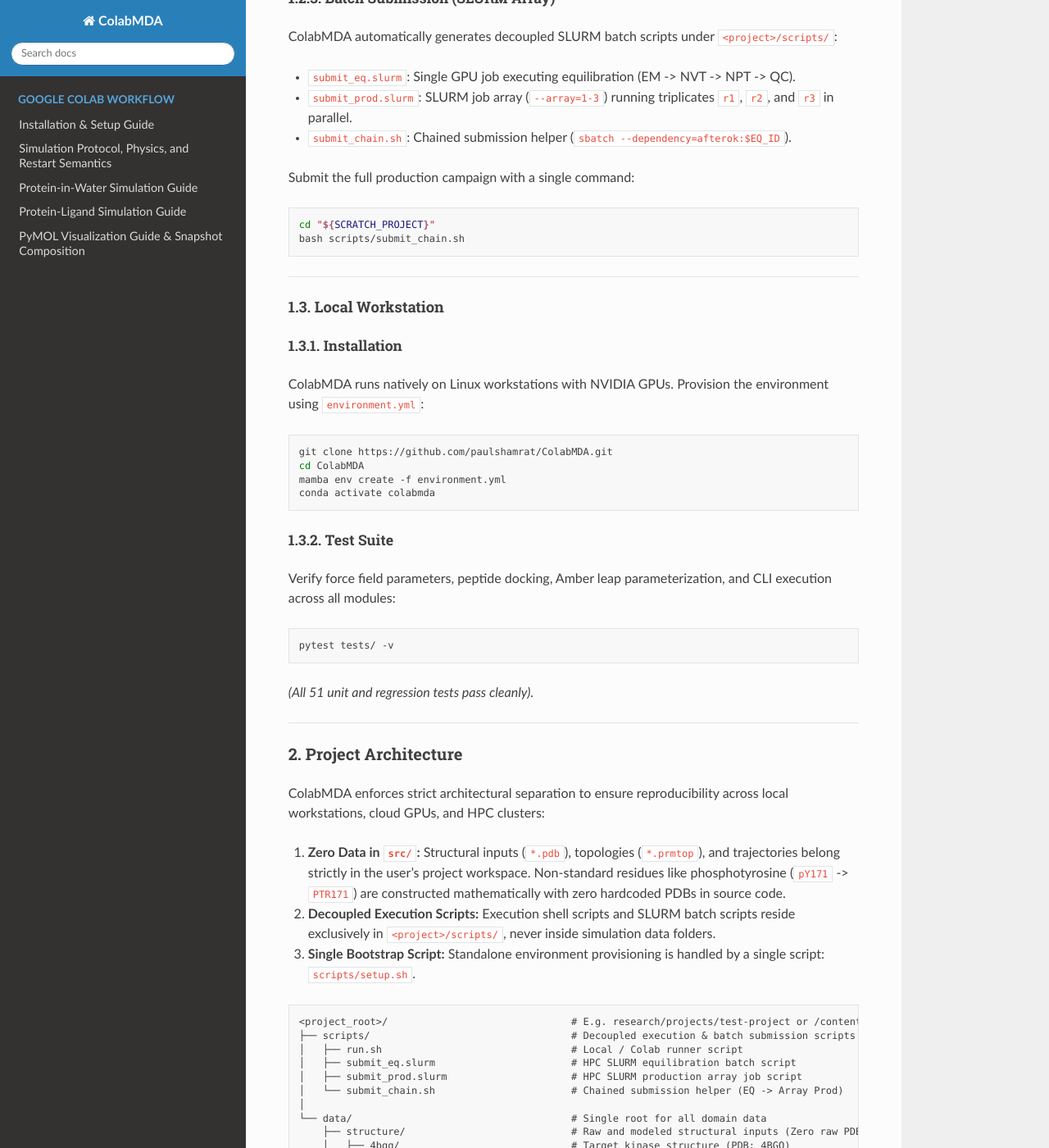
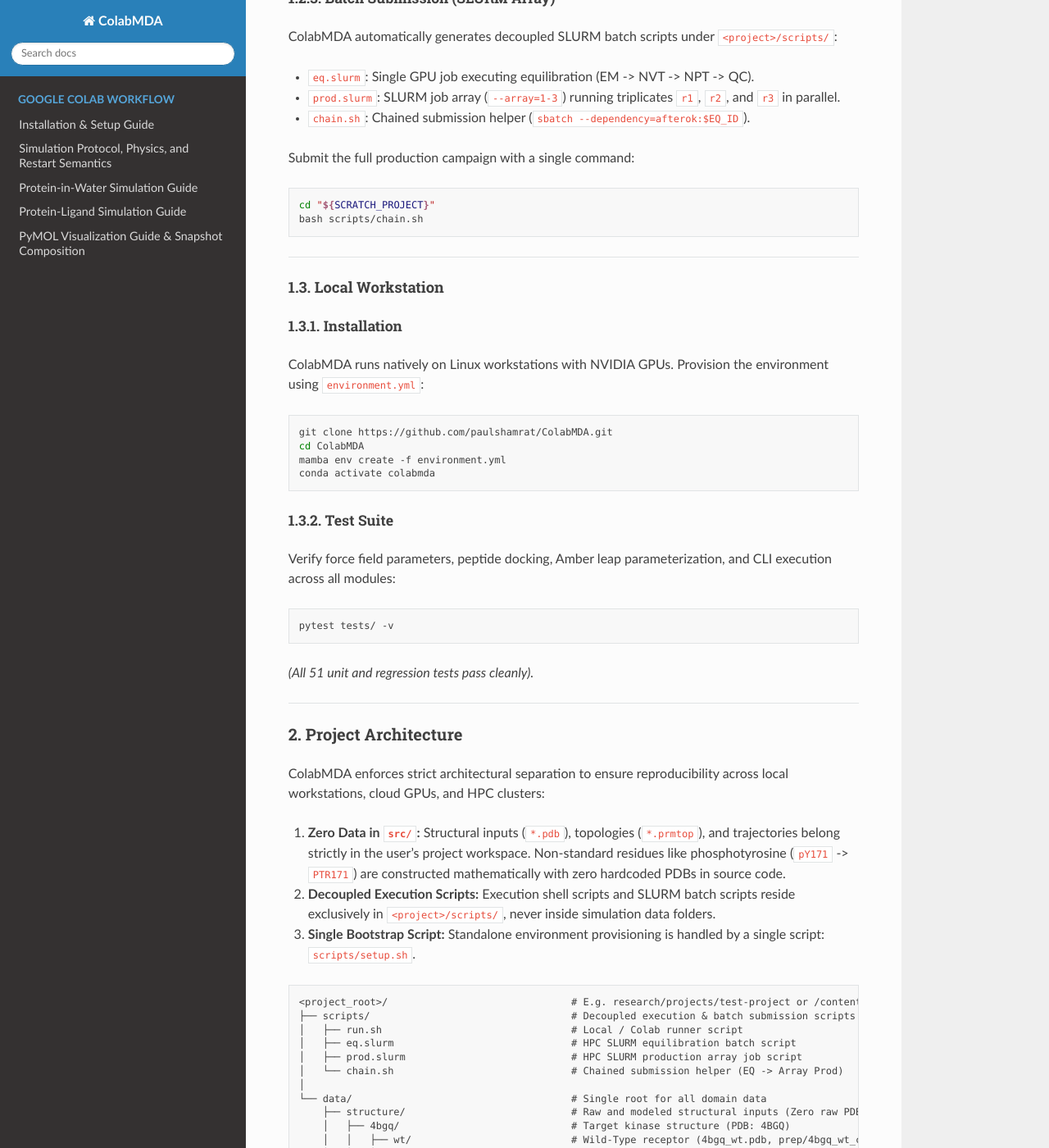
Before and after one commit to paulshamrat/ColabMDA, a Sphinx documentation site: the page built from docs/index.rst, in a window 1280 px wide and 1400 px high, scrolled down 3368 px. Shown: the whole window at 82% size. Built offline with Sphinx 7.4.7 and the Read the Docs theme 3.1.0, drawn with Linux system fonts in a browser that asks for light colours; some of the changed text lies outside the part shown.

Commit message:
feat(hpc): standardize decoupled SLURM scripts to single-keyword names (eq.slurm, prod.slurm, chain.sh)

````diff
--- a/README.md
+++ b/README.md
@@ -109,14 +109,14 @@
 
 #### 1.2.3. Batch Submission (SLURM Array)
 ColabMDA automatically generates decoupled SLURM batch scripts under `<project>/scripts/`:
-* `submit_eq.slurm`: Single GPU job executing equilibration (EM -> NVT -> NPT -> QC).
-* `submit_prod.slurm`: SLURM job array (`--array=1-3`) running triplicates `r1`, `r2`, and `r3` in parallel.
-* `submit_chain.sh`: Chained submission helper (`sbatch --dependency=afterok:$EQ_ID`).
+* `eq.slurm`: Single GPU job executing equilibration (EM -> NVT -> NPT -> QC).
+* `prod.slurm`: SLURM job array (`--array=1-3`) running triplicates `r1`, `r2`, and `r3` in parallel.
+* `chain.sh`: Chained submission helper (`sbatch --dependency=afterok:$EQ_ID`).
 
 Submit the full production campaign with a single command:
 ```bash
 cd "${SCRATCH_PROJECT}"
-bash scripts/submit_chain.sh
+bash scripts/chain.sh
 ```
 
 ---
@@ -153,9 +153,9 @@
 <project_root>/                               # E.g. research/projects/test-project or /content/drive/MyDrive/research/projects/test-project
 ├── scripts/                                  # Decoupled execution & batch submission scripts
 │   ├── run.sh                                # Local / Colab runner script
-│   ├── submit_eq.slurm                       # HPC SLURM equilibration batch script
-│   ├── submit_prod.slurm                     # HPC SLURM production array job script
-│   └── submit_chain.sh                       # Chained submission helper (EQ -> Array Prod)
+│   ├── eq.slurm                              # HPC SLURM equilibration batch script
+│   ├── prod.slurm                            # HPC SLURM production array job script
+│   └── chain.sh                              # Chained submission helper (EQ -> Array Prod)
 │
 └── data/                                     # Single root for all domain data
     ├── structure/                            # Raw and modeled structural inputs (Zero raw PDBs in src/)
````
Also changed, not shown: docs/development/pilot_benchmark.md (+1 -1 lines), 2 other files.
